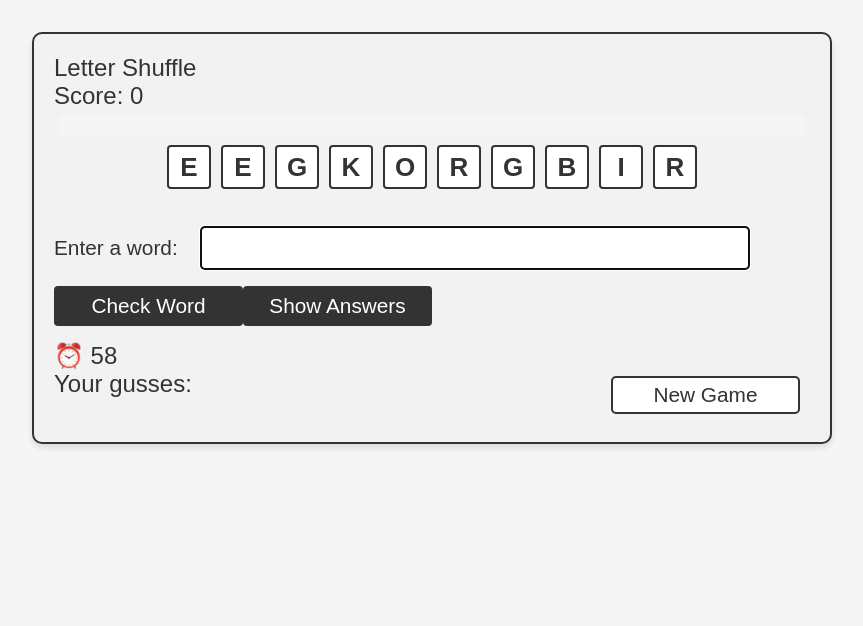
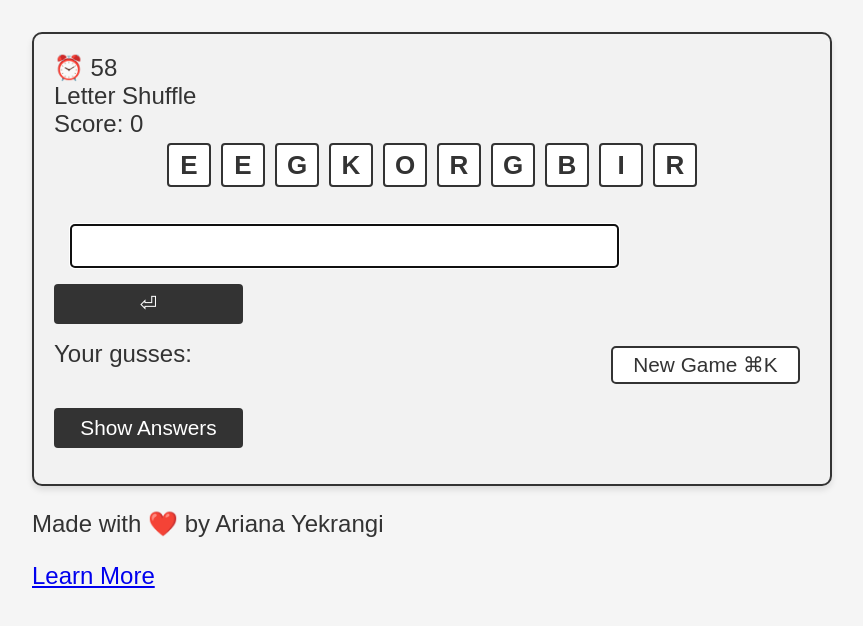
Before and after one commit to yekrangiariana/letter-shuffle, a plain HTML site: page index.html in a window 1280 px wide. Both pictures are taken after a click on the button "Start Game". Shown: the whole page, without its empty margins (208-1071 px from the left). Drawn offline with Linux system fonts and the light colour scheme.

Commit message:
New features and bug fixes

```diff
--- a/index.html
+++ b/index.html
@@ -1,55 +1,73 @@
 <!DOCTYPE html>
 <html>
   <head>
-  <meta charset="UTF-8">
+    <meta charset="UTF-8" />
     <title>Letter Shuffle</title>
-  <link rel="stylesheet" href="style.css">
+    <link rel="stylesheet" href="style.css" />
   </head>
   <body>
+
     <!-- Home menu -->
+    <div class="wrapper">
       <div id="home-menu">
+        <div id="game-description">
           <h1>🎲Letter Shuffle</h1>
-    <div id="game-description">
-      <p>🧙‍♀️ Unleash your inner word wizard! Race against the clock to form valid words using the random letters provided.</p>
+          <p>
+            🧙‍♀️ Unleash your inner word wizard! Race against the clock to form
+            valid words using the random letters provided.
+          </p>
           <p><strong>Rules:</strong></p>
           <ol>
-        <li>🔤 We will give you 10 random letters (4 vowels and 6 consonants).</li>
-        <li>⏰ You have 1 minute to create as many valid words as possible.</li>
-        <li>📖 Valid words are in our dictionary and use the given letters.</li>
+            <li>
+              🔤 We will give you 10 random letters (4 vowels and 6 consonants).
+            </li>
+            <li>
+              ⏰ You have 1 minute to create as many valid words as possible.
+            </li>
+            <li>
+              📖 Valid words are in our dictionary and use the given letters.
+            </li>
             <li>🔎 Press Enter or click "Check Word" to check validity.</li>
-        <li>🏅 The longer the word and the quicker you respond, the higher the score.</li>
+            <li>
+              🏅 The longer the word and the quicker you respond, the higher the
+              score.
+            </li>
           </ol>
         </div>
         <button onclick="startGame();">Start Game</button>
       </div>
       <!-- Game container (initially hidden) -->
-  <div id="game-container" style="display: none;">
+      <div id="game-container" style="display: none">
         <div class="game-header">
+          <div class="timer" id="timer-display"></div>
           <div class="game-title">Letter Shuffle</div>
           <div class="game-score">Score: <span id="score-display">0</span></div>
-      <p id="bonus-message-display"></p>
         </div>
         <div class="game-body">
           <div class="game-board">
             <div class="random-letters" id="random-letters-container"></div>
+            <div id="message-display"></div>
             <div class="word-input">
-          <label for="word-input">Enter a word:</label>
-          <input type="text" id="word-input">
+              <input type="text" id="word-input" oninput="this.value = this.value.toUpperCase()"/>
+              <button id="check-word-btn" class="button" onclick="checkWord()">⏎</button>
             </div>
-        <div class="buttons">
-          <button class="button" onclick="checkWord()">Check Word</button>
-          <button class="button" onclick="suggestWords()">Show Answers</button>
-        </div>
-        <div class="timer" id="timer-display"></div>
           </div>
           <div class="game-suggestions">
             <div class="suggestions-title">Your gusses:</div>
             <ul class="suggestions-list" id="word-list"></ul>
             <div class="suggestions-help" id="suggestions-container"></div>
-        <button class="button" id="start-again" onclick="displayRandomLetters();">New Game</button>
+            <div class="buttons">
+              <button class="button" onclick="suggestWords()">Show Answers</button>
+            </div>
+            <button class="button" id="start-again" onclick="displayRandomLetters();">New Game ⌘K</button>
           </div>
         </div>
       </div>
+    </div>
+    <footer>
+      <p>Made with ❤️ by Ariana Yekrangi</p>
+      <p><a href="README.html">Learn More</a></p>
+    </footer>
     <script src="app.js"></script>
   </body>
 </html>
```
Lines whose indentation alone changed are shown as unchanged.
